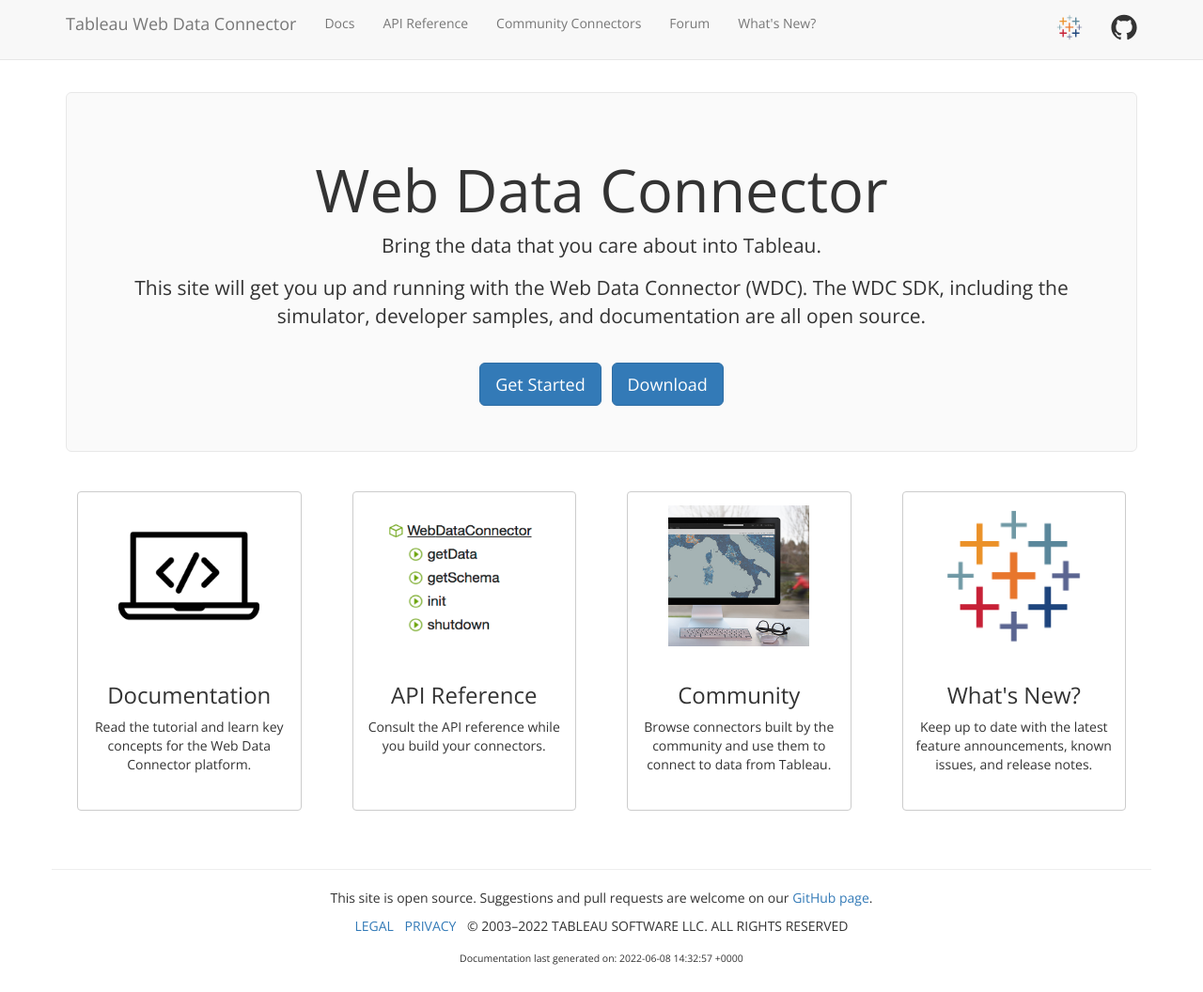
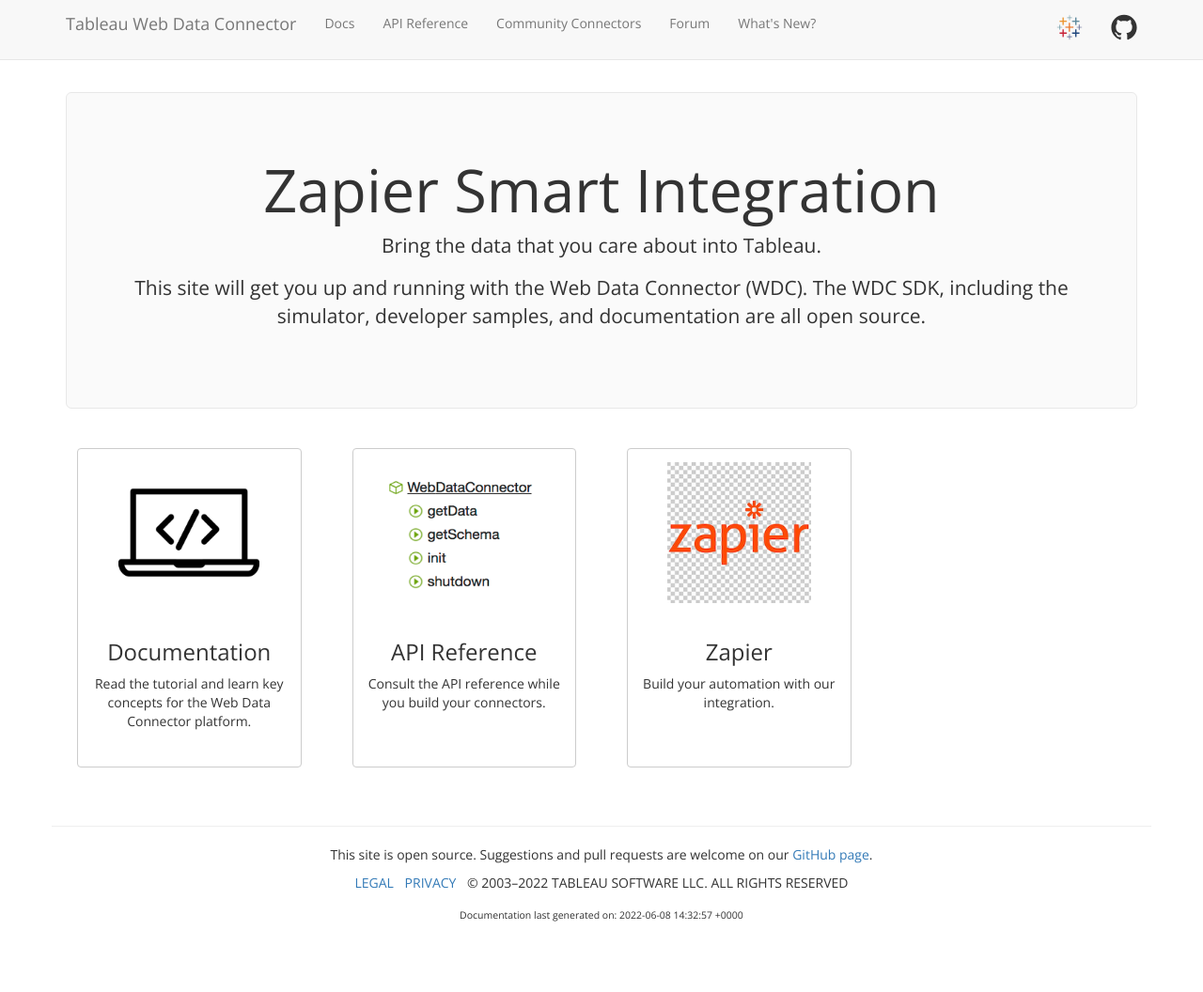
Before and after one commit to b4blue/b4blue.github.io, a Jekyll site: the page built from index.html, in a window 1280 px wide and 1056 px high. Shown: the whole window at 94% size. Built offline with Jekyll 4.4.1, drawn with Linux system fonts in a browser that asks for light colours; nearby versions of some CDN libraries.

Commit message:
Added link to zapier

```diff
--- a/index.html
+++ b/index.html
@@ -1,15 +1,13 @@
 ---
-title: Web Data Connector Home
+title: Zapier Smart Integration Home
 layout: home
 indexed_by_search: false
 ---
 <header class="jumbotron hero-spacer text-center">
-    <h1>Web Data Connector</h1>
+    <h1>Zapier Smart Integration</h1>
     <p>Bring the data that you care about into Tableau.</p>
     <p>This site will get you up and running with the Web Data Connector (WDC). The WDC SDK, including the simulator, developer samples, and documentation are all open source.</p>
     <br />
-    <a class="btn btn-primary btn-lg" href="{{ site.baseurl }}/docs" role="button">Get Started</a>&nbsp;&nbsp;
-    <a class="btn btn-primary btn-lg" href="https://github.com/tableau/webdataconnector/archive/2.1.0.zip" role="button">Download</a>
 </header>
 <div class="row">
     <div class="col-md-3 text-center">
@@ -30,7 +28,7 @@
             </div>
         </div>
     </div>
-    <div class="col-md-3 text-center">
+    <!--div class="col-md-3 text-center">
         <div class="thumbnail thumb-home">
             <a href="{{ site.baseurl }}/community/"><img src="{{ site.baseurl }}/assets/community.jpg" class="img-home" alt="News Link"></a>
             <div class="caption">
@@ -38,13 +36,13 @@
                 <p>Browse connectors built by the community and use them to connect to data from Tableau.</p>
             </div>
         </div>
-    </div>
+    </div-->
     <div class="col-md-3 text-center">
         <div class="thumbnail thumb-home">
-            <a href="{{ site.baseurl }}/news/"><img src="{{ site.baseurl }}/assets/logo.png" class="img-home" alt="News Link"></a>
+            <a href="https://www.zapier.com"><img src="{{ site.baseurl }}/assets/zapier.png" class="img-home" alt="News Link"></a>
             <div class="caption">
-                <h3>What's New?</h3>
-                <p>Keep up to date with the latest feature announcements, known issues, and release notes.</p>
+                <h3>Zapier</h3>
+                <p>Build your automation with our integration.</p>
             </div>
         </div>
     </div>
```
Also changed, not shown: assets/zapier.png (added).
